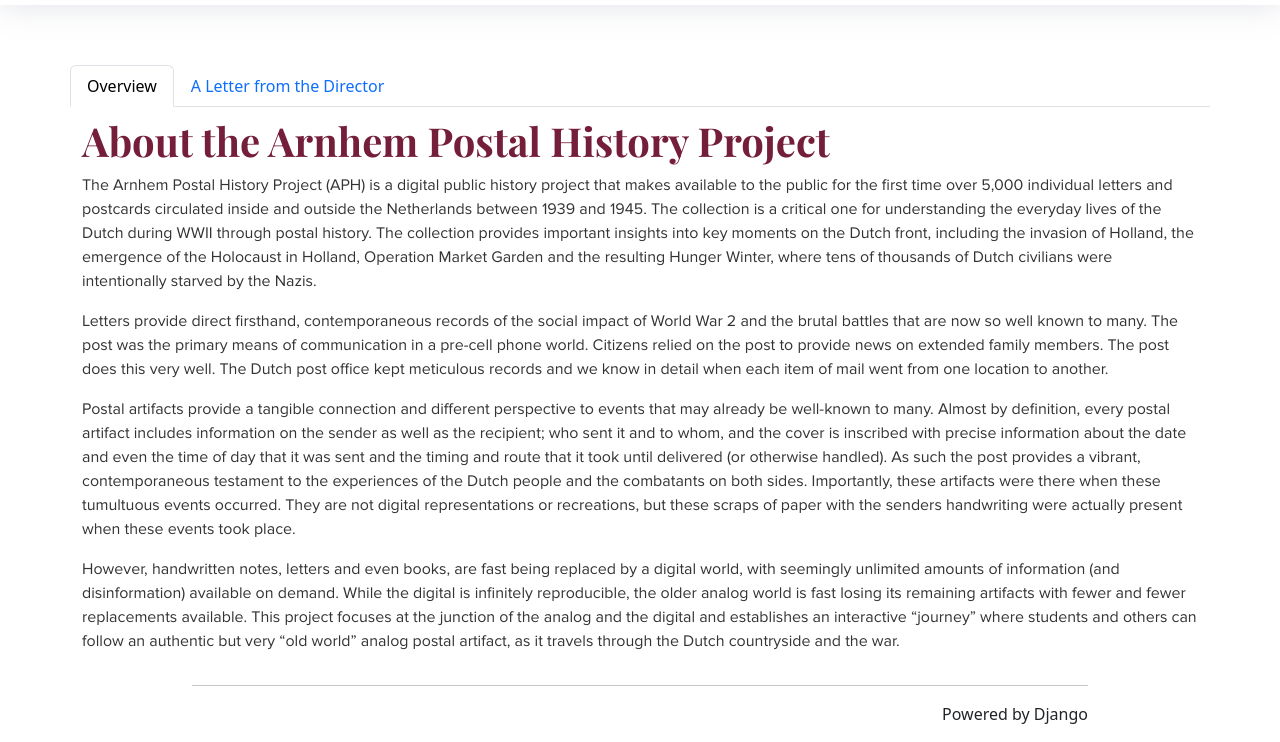
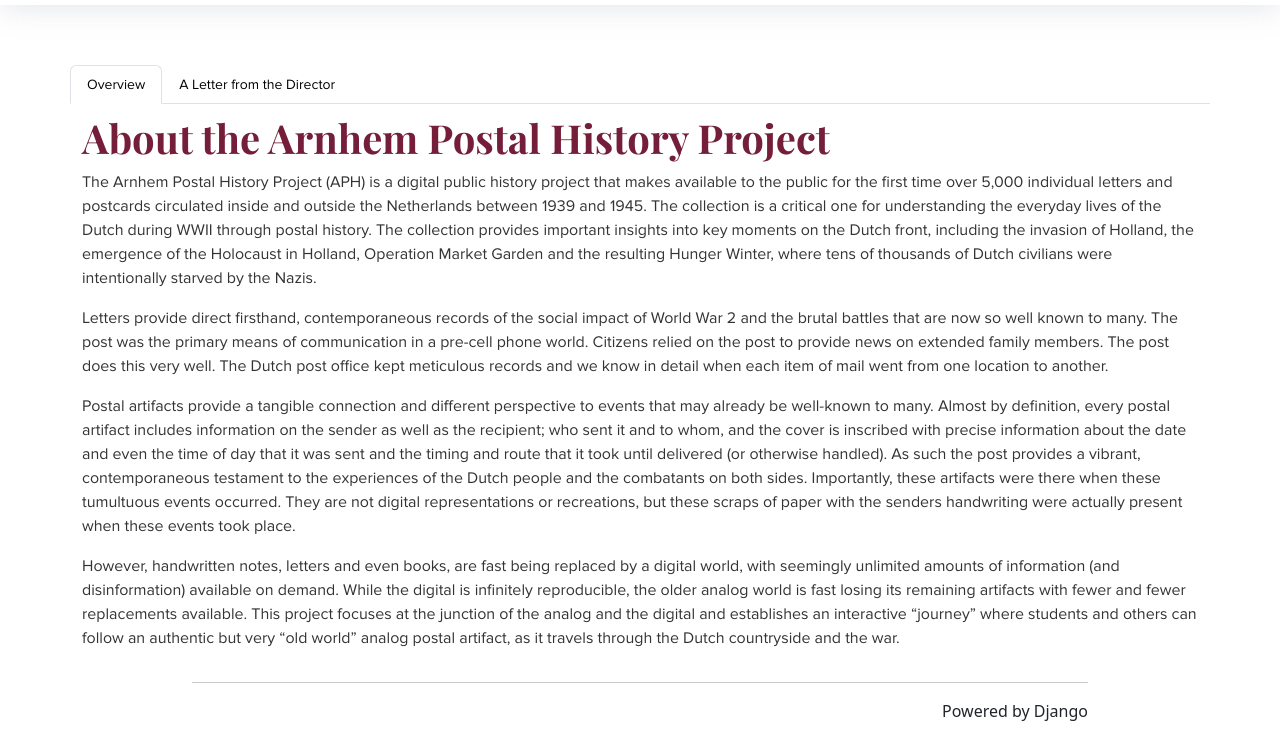
Before and after one commit to nguyenxx/arnhem-postal, a plain HTML site: page about.html in a window 1280 px wide. Shown: the part 93-835 px from the top of the page. Drawn offline with nearby package versions, Linux system fonts and the light colour scheme.

Commit message:
Add files via upload

```diff
--- a/css/custom.css
+++ b/css/custom.css
@@ -38,6 +38,12 @@ nav {
 nav .form-select {
     margin-left: 10px;
     margin-right: 25px;
+}
+
+.nav-tabs .nav-link {
+    color: black;
+    font-size: 14px;
+    font-family: 'ProximaNova';
 }
 
 .bolded {
```
